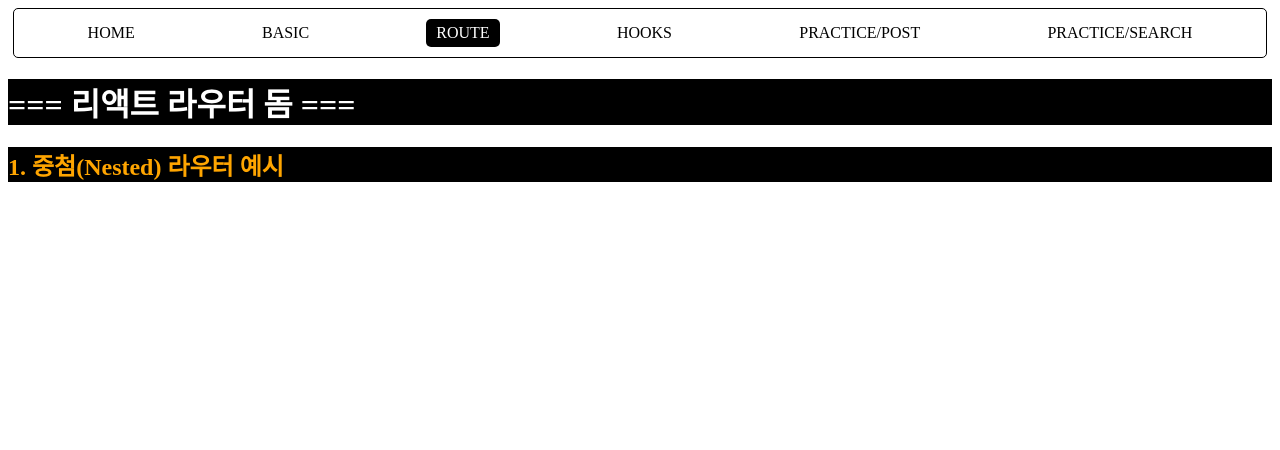
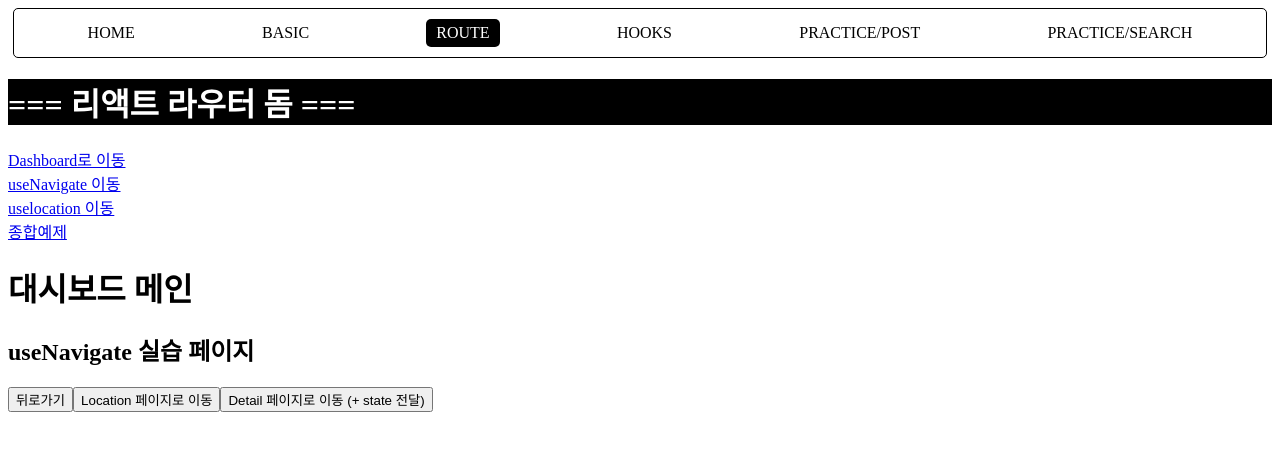
Before and after one commit to tndals11/Frontend, a React (Vite) app in the folder lean-react/: page /route/navi in a window 1280 px wide. Shown: the top 450 px of the page. Built offline with nearby package versions, Linux system fonts and the light colour scheme.

Commit message:
2025-11-05 React Route & Link

```diff
--- /dev/null
+++ b/lean-react/src/pages/route/DetailPage.tsx
@@ -0,0 +1,22 @@
+import React from "react";
+import { useLocation } from "react-router-dom";
+
+function DetailPage() {
+  const location = useLocation();
+
+  const data = location.state || {};
+
+  return (
+    <div>
+      <h4>Detail 페이지</h4>
+      <p>전달받은 데이터</p>
+      <ul>
+        <li>유저 ID: {data.userId}</li>
+        <li>유저 이름: {data.username}</li>
+        <li>메시지: {data.message}</li>
+      </ul>
+    </div>
+  );
+}
+
+export default DetailPage;
--- /dev/null
+++ b/lean-react/src/pages/route/LocationExample.tsx
@@ -0,0 +1,16 @@
+import React from "react";
+import { useLocation } from "react-router-dom";
+
+function LocationExample() {
+  const location = useLocation();
+
+  return (
+    <div>
+      <h4>useLocation 실습 페이지</h4>
+      <p>현재 경로: {location.pathname}</p>
+      <p>전달된 state: {location.state || "전달된 데이터 없음"}</p>
+    </div>
+  );
+}
+
+export default LocationExample;
--- /dev/null
+++ b/lean-react/src/pages/route/NaviExample.tsx
@@ -0,0 +1,32 @@
+import React from "react";
+import { useNavigate } from "react-router-dom";
+
+function NaviExample() {
+  const navigate = useNavigate();
+
+  const moveToDetail = () => {
+    // navigate의 두 번째 인자로 state값 전달
+    navigate("/route/detail", {
+      state: {
+        userId: 10,
+        username: "홍길동",
+        message: "리액트 라우트 훅 공부",
+      },
+    });
+  };
+
+  return (
+    <div>
+      <h2>useNavigate 실습 페이지</h2>
+      <button onClick={() => navigate(-1)}>뒤로가기</button>
+      <button onClick={() => navigate("/route/locate")}>
+        Location 페이지로 이동
+      </button>
+      <button onClick={moveToDetail}>
+        Detail 페이지로 이동 (+ state 전달)
+      </button>
+    </div>
+  );
+}
+
+export default NaviExample;
--- /dev/null
+++ b/lean-react/src/pages/route/UseLocation.tsx
@@ -0,0 +1,31 @@
+import React from "react";
+import { useLocation } from "react-router-dom";
+
+//! useLocation
+// : 현재 페이지의 URL 정보를 객체로 반환
+// - 브라우저 주소창의 상태를 리액트 내부에서 가져오는 방법
+
+/*
+  ? location 객체 구조
+  - pathname  :  현재경로
+  - search    :  쿼리스트링
+  - hash      :  해시
+  - state     :  navigate로 전달된 임시 데이터
+  - key       :  내부 라우터 키 값
+*/
+
+function UseLocation() {
+  // location 객체를 반환
+  const location = useLocation();
+  return (
+    <div>
+      <h4>useLocation</h4>
+      <p>현재경로: {location.pathname}</p>
+      <p>쿼리: {location.search}</p>
+      <p>해시: {location.hash}</p>
+      <p>State값: {location.state}</p>
+    </div>
+  );
+}
+
+export default UseLocation;
--- /dev/null
+++ b/lean-react/src/pages/route/UseNavigate.tsx
@@ -0,0 +1,37 @@
+import React from "react";
+import { useNavigate } from "react-router-dom";
+
+//! useNavigate
+// : 페이지 이동(라우팅)을 코드로 제어할 수 있는 React Router 훅
+// - 브라우저의 주소를 바꾸며, 해당 경로의 컴포넌트를 렌더링
+
+function UseNavigate() {
+  // navigate 함수를 반환
+  // : 해당 함수의 인자로 경로 지정
+  const navigate = useNavigate();
+
+  const goToSpecific = () => {
+    // navigate("/basic"); // 특정 경로로 이동
+    navigate("/basic", { replace: false });
+    // >> 특정 경로로 이동 + 현재 기록 덮어쓰기
+  };
+
+  const goBack = () => {
+    navigate(-1); // 뒤로 가기
+  };
+
+  const goForward = () => {
+    navigate(1); // 앞으로 가기
+  };
+
+  return (
+    <div>
+      <h4>useNavigate 예제</h4>
+      <button onClick={goToSpecific}>특정 경로로 이동</button>
+      <button onClick={goBack}>뒤로 가기</button>
+      <button onClick={goForward}>앞으로 가기</button>
+    </div>
+  );
+}
+
+export default UseNavigate;
--- a/lean-react/src/pages/route/index.tsx
+++ b/lean-react/src/pages/route/index.tsx
@@ -1,7 +1,12 @@
-import React from 'react'
-import { Route, Routes } from 'react-router-dom'
-import DashBoardStats from './DashBoardStats'
-import DashBoard from './DashBoard'
+import React from "react";
+import { Link, Route, Routes } from "react-router-dom";
+import DashBoardStats from "./DashBoardStats";
+import DashBoard from "./DashBoard";
+import UseNavigate from "./UseNavigate";
+import UseLocation from "./UseLocation";
+import NaviExample from "./NaviExample";
+import LocationExample from "./LocationExample";
+import DetailPage from "./DetailPage";
 
 //! React Router DOM
 // : React 애플리케이션에서 라우팅을 담당하는 라이브러리
@@ -42,28 +47,55 @@ import DashBoard from './DashBoard'
 //   childern : 중첩 라우트(Nestd Routes) 정의 가능
 
 const h2style = {
-  backgroundColor: 'black',
-  color: 'orange'
-}
+  backgroundColor: "black",
+  color: "orange",
+};
+
+/*
+  Router 내부 컴포넌트들의 path 속성
+  1) /로 시작하는 경우 메인 Route 경로에서 시작
+    : http://localhost:5173
+
+  2) /로 시작하지 않는 경우
+    : 현재 컴포넌트의 경로를 기준으로 시작
+    : http://localhost:5173/route/
+*/
 
 function Index() {
   return (
     <div>
-      <h1
-        style={{backgroundColor: 'black', color: 'white'}}>
-        === 리액트 라우터 돔 ===</h1>
-      <h2 style={h2style}>1. 중첨(Nested) 라우터 예시</h2>
+      <h1 style={{ backgroundColor: "black", color: "white" }}>
+        === 리액트 라우터 돔 ===
+      </h1>
+      <Link to="/route/dashboard">Dashboard로 이동</Link>
+      <br />
+      <Link to="/route/naviate">useNavigate 이동</Link>
+      <br />
+      <Link to="/route/location">uselocation 이동</Link>
+      <br />
+      <Link to={"/route/navi"}>종합예제</Link>
+      <h1>대시보드 메인</h1>
+
+      {/* /routes  */}
       <Routes>
         {/* /dashboard */}
-        <Route path='dashboard' element={<DashBoard />}>
+        <Route path="dashboard" element={<DashBoard />}>
           {/* /dashboard/stats  */}
-          <Route path='stats' element={<DashBoardStats />}/>
+          <Route path="stats" element={<DashBoardStats />} />
           {/* /dashboard/settings  */}
-          <Route path='settings' element={<DashBoardStats />}/>
+          <Route path="settings" element={<DashBoardStats />} />
         </Route>
+
+        <Route path="naviate" element={<UseNavigate />} />
+        <Route path="location" element={<UseLocation />} />
+
+        {/* useNavigate & useLocation 예제 */}
+        <Route path="navi" element={<NaviExample />} />
+        <Route path="locate" element={<LocationExample />} />
+        <Route path="detail" element={<DetailPage />} />
       </Routes>
     </div>
-  )
+  );
 }
 
-export default Index
+export default Index;
```
